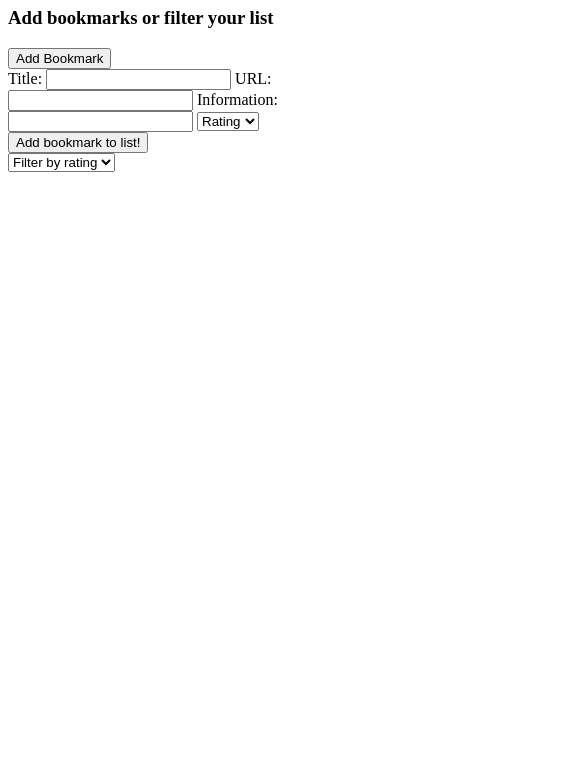
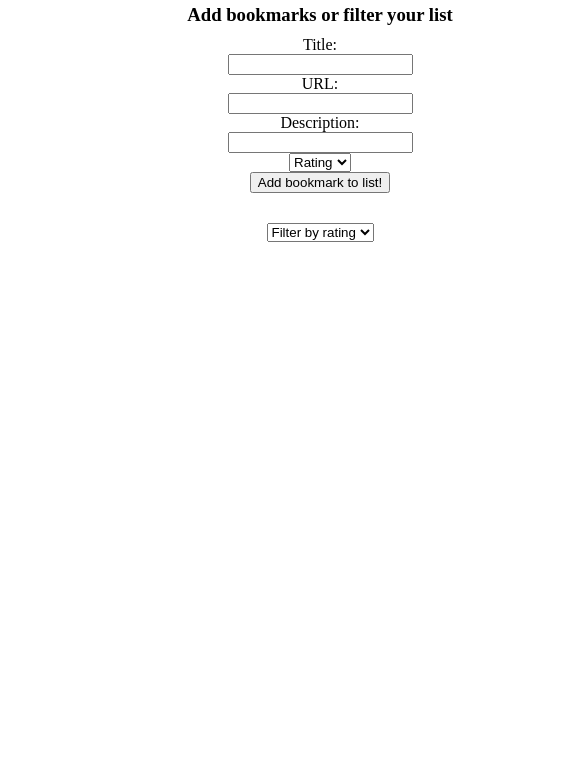
Before and after one commit to thinkful-ei-dragonfly/robert-bookmarks-app, a plain HTML site: page index.html in a window 390 px wide. Shown: the part 73-844 px from the top of the page, 585 px wide, since content can reach past the window. Drawn offline with nearby package versions, Linux system fonts and the light colour scheme; no server answers.

Commit message:
ugly functional responsive UI besides no rating option

```diff
--- a/index.html
+++ b/index.html
@@ -6,19 +6,21 @@
   <meta http-equiv="X-UA-Compatible" content="ie=edge">
   <title>Bookmark List</title>
   <meta name="description" content="A personal list for you to manage a list of your bookmarks, including titles, ratings, descriptions, and links.">
+  <link rel="stylesheet" href="style/main.css">
 </head>
 <body>
-  <div class="main">
 
     <header role="banner"><h1>My Bookmarks</h1></header>
 
+    <main role="main" class="main">
+
     <h3 role="banner">Add bookmarks or filter your list</h3>
-    <form id="js-add-bookmark" method="get">
+    <!-- <form id="js-add-bookmark" method="get">
       <button name="add-bookmark" type="button" value="add-bookmark">Add Bookmark</button>
-    </form>
+    </form> -->
 
 
-    <form class="hidden" id="js-myForm" name="input-form" action="submit">
+    <form class="addForm" id="js-myForm" role="form" name="input-form" action="submit">
 
       <label for="title">Title:</label>
       <input type="text" name="title" id="js-title-input" required>
@@ -26,7 +28,7 @@
       <label for="url">URL:</label>
       <input type="text" name="url" id="js-hyperlink-input" required>
 
-      <label for="description">Information:</label>
+      <label for="description">Description:</label>
       <input type="text" name="desc" id="js-description-input" >
 
       <select name="rating" id="js-rating" >
@@ -52,12 +54,11 @@
      </select>
     </form>
 
-  <section class="results">
+  <section role="region" class="results">
     <ul class="js-bookmark-list">
 
     </ul>
   </section>
-
   </div>
 
   <script type="text/javascript" src="https://cdnjs.cloudflare.com/ajax/libs/cuid/1.3.8/browser-cuid.min.js"></script>
--- a/scripts/api.js
+++ b/scripts/api.js
@@ -114,8 +114,7 @@ const api = (function() {
    * !!!  NEED TO RECEIVE ID FROM bookmarkList.js which it listens for when user presses delete !!!!!!!!!!!!!!!!!!!!!!!!!!!!!!!!!!
    */
   function deleteBookmark(id) {
-    console.log('delete this id in api : ' + id);
-    // ALL I NEED?? IS THIS GOING TO CORRECTLY DELETE FROM STORE?
+
     try {
       return fetchHandler(BASE_URL + '/' + id, { method: 'DELETE' }); // added a return!, was preventing delete from working
       // eslint-disable-next-line no-undef
--- a/scripts/bookmarkList.js
+++ b/scripts/bookmarkList.js
@@ -7,7 +7,7 @@
 /* global store, api, $ */
 
 // eslint-disable-next-line no-unused-vars
-const bookmarkList = (function(){
+const bookmarkList = (function() {
 
   function generateError(message) {
     return `
@@ -21,8 +21,8 @@ const bookmarkList = (function(){
 
 
   function generateBookmarkElement(bookmark) {
-
-    let isRatingHidden = 1.1 === bookmark.rating;
+    console.log(bookmark.rating);
+    let isRatingHidden = '1.1' === bookmark.rating;
     let hideRatingOptionClass = '';
     if (isRatingHidden) {
       hideRatingOptionClass = 'hide-rating';
@@ -104,7 +104,6 @@ const bookmarkList = (function(){
     // }
 
     // render the bookmark list in the DOM
-    console.log('`render` ran');
     const bookmarkListString = generateBookmarkListString(bookmarks);
 
     // insert that HTML into the DOM
@@ -144,7 +143,6 @@ const bookmarkList = (function(){
   function handleToggleDetailed() {
     $('.js-bookmark-list').on('click', '.js-expand-button', event => {
       const id = $(event.currentTarget).closest('.js-bookmark-buttons').attr('data-bookmark-id');
-      console.log(id);
       store.findAndToggleDetailed(id);
       render();
     });
@@ -169,8 +167,7 @@ const bookmarkList = (function(){
   function handleDeleteBookmarkClicked() {
     $('.js-bookmark-list').on('click', '.js-delete-button', event => {
       const id = $(event.currentTarget).closest('.js-bookmark-buttons').attr('data-bookmark-id');
-      console.log('delete ' + id);
-      console.log('delete registered');
+
       api.deleteBookmark(id)
         .then(response => {       // was just () =>
           store.findAndDelete(id);
@@ -207,7 +204,6 @@ const bookmarkList = (function(){
   function handleToggleFilter() {
     $('#js-filter-rating').change(event => {
       store.filterValue = event.currentTarget.filterRating.value;
-      console.log('filter by ' + store.filterValue);
       // store.toggleCheckedFilter();
       render();
     });
@@ -243,15 +239,6 @@ const bookmarkList = (function(){
     handleDeleteBookmarkClicked();
     handleToggleFilter();
     handleCloseError();
-
-    // while not called here, will need to add renders in all of these at end
-    // as well as some sort of handle error logic for invalid user input (perhaps simple alerts?)
-    // and also some way to return custom errors... ensure http or https is entered...
-    // all sorts of invalid user input to take care of. also consider best way to render each
-    // individual bookmark, should probably do ONE <li> for ALL components of a bookmark besides, then another <ul>
-    // for each consecutive next bookmark
-
-    // obviously all sorts of stuff I havent thought of
   }
 
   // return only publically accessible functions
@@ -261,173 +248,3 @@ const bookmarkList = (function(){
   };
 
 })();
-
-
-
-
-
-
-
-
-
-// ---------------------------------------------------------------------------------------------------
-
-
-
-
-//   function bindEventListeners() {
-//     handleNewItemSubmit();
-//     handleItemCheckClicked();
-//     handleDeleteItemClicked();
-//     handleEditShoppingItemSubmit();
-//     handleToggleDetailedClicked();
-//     handleToggleFilterClick();
-//     handleShoppingListSearch();
-//     handleItemStartEditing();
-//     handleCloseError();
-//   }
-
-//   // This object contains the only exposed methods from this module:
-//   return {
-//     render: render,
-//     bindEventListeners: bindEventListeners,
-//   };
-// }());
-
-
-
-
-
-
-
-
-
-
-
-
-
-
-
-// include functions
-
-// $.fn.extend({
-//   serializeJson: function() {
-//     if (!this.is('input-form')) throw new TypeError('Must run serializeJson on FORM elements only');
-
-//     const formData = new FormData(this[0]);
-//     const o = {};
-//     formData.forEach((val, field) => {
-//       o[field] = val;
-//     });
-//     console.log(formData);
-
-//     return JSON.stringify(o);
-//   }
-// });
-
-// function serializeJson(form) {
-//   const formData = new FormData(form);
-//   const o = {};
-//   formData.forEach((val, name) => o[name] = val);
-//   return JSON.stringify(o);
-// }
-
-// function handleNewBookmarkSubmit() {
-//   console.log('i made it to before handle submit');
-//   $('#js-myForm').submit( function(e) {
-//     e.preventDefault();
-//     const title = e.target.title.value;
-//     const url = e.target.url.value;
-//     const desc = e.target.desc.value;
-//     const rating = e.target.rating.value;
-
-//     api.createBookmark(title, rating, desc, url);
-
-//     console.log('I almost made it to render');
-//     render();
-
-//   });
-//   // const form = document.getElementById('myForm');
-//   // const stringedJson = serializeJson(form);
-//   // console.log(stringedJson);
-// }
-
-
-
-// // DEFINE THESE
-// function handleDeleteBookmarkClicked() {
-
-//   render();
-// }
-
-
-// function handleToggleDetailedClick() {
-
-//   render();
-// }
-
-
-// function handleCloseError() {
-
-//   render();
-// }
-
-// function handleFilterByRating() {
-
-//   render();
-// }
-
-
-// function render() {
-//   let bookmarksArr;
-//   console.log('i made it to render');
-//   api.getBookmarks()
-//     // .then( response => {
-//     //   if (!response.ok) {
-//     //     console.log(response.message);
-//     //     throw new Error(response.message);
-//     //   }
-//     // })
-//     .then( response => {
-//       response.forEach(bookmark => {
-//         store.addBookmark( bookmark );
-//       } );
-//     } )
-//     .catch(error => error.message );
-
-//   // clear cache if not empty
-//   $('.results').empty('');
-
-//   // print all bookmarks
-//   for (let i = 0; i < store.bookmarks.length; i++) {
-//     $('.results').append(
-//       `<ul class="js-bookmark-results">
-//       <ul><h4>${store.bookmarks[i].title}</h4>
-//         <li>${store.bookmarks[i].rating}</li>
-//         <li class="hidden">${store.bookmarks[i].desc}</li>
-//         <li class="hidden"><a href="https://google.com" class="hidden">${store.bookmarks[i].link}</a></li>
-//       </ul>
-//     </ul>`
-//     );
-
-
-//   }
-
-
-
-// }
-
-
-// // Invoke event listeners
-
-// function bindEventListeners() {
-
-// handleNewItemSubmit();
-// handleItemCheckClicked();
-// handleDeleteItemClicked();
-// // handleEditShoppingItemSubmit();
-// handleToggleDetailedClicked();
-// handleToggleFilterClick();
-// handleShoppingListSearch();
-// handleItemStartEditing();
-// handleCloseError();
--- a/style/main.css
+++ b/style/main.css
@@ -0,0 +1,67 @@
+* {
+  box-sizing: border-box;
+  margin: auto;
+}
+
+body {
+  width: 100%;
+  height: auto;
+  min-width: 640px;
+}
+
+.main {
+  margin: auto;
+  text-align: center;
+
+}
+
+.addForm {
+  display: flex;
+  flex-direction: column;
+  justify-content: space-between;
+  text-align: left;
+}
+
+h1 {
+  padding: 15px;
+  text-align: center;
+}
+
+h3 {
+  padding-top: 10px;
+  padding-bottom: 10px;
+}
+
+
+
+
+#js-filter-rating {
+  padding-top: 30px;
+}
+
+#js-add-bookmark {
+  visibility: hidden;
+}
+
+.js-bookmark-list {
+  padding-top: 20px;
+  list-style-type: none;
+}
+
+.bookmark-container {
+  padding-bottom: 35px;
+}
+
+.bookmark-container > p {
+  padding: none;
+  margin: none;
+
+}
+
+button {
+  display: inline-block;
+}
+
+.hide-rating {
+  visibility: hidden;
+}
```
